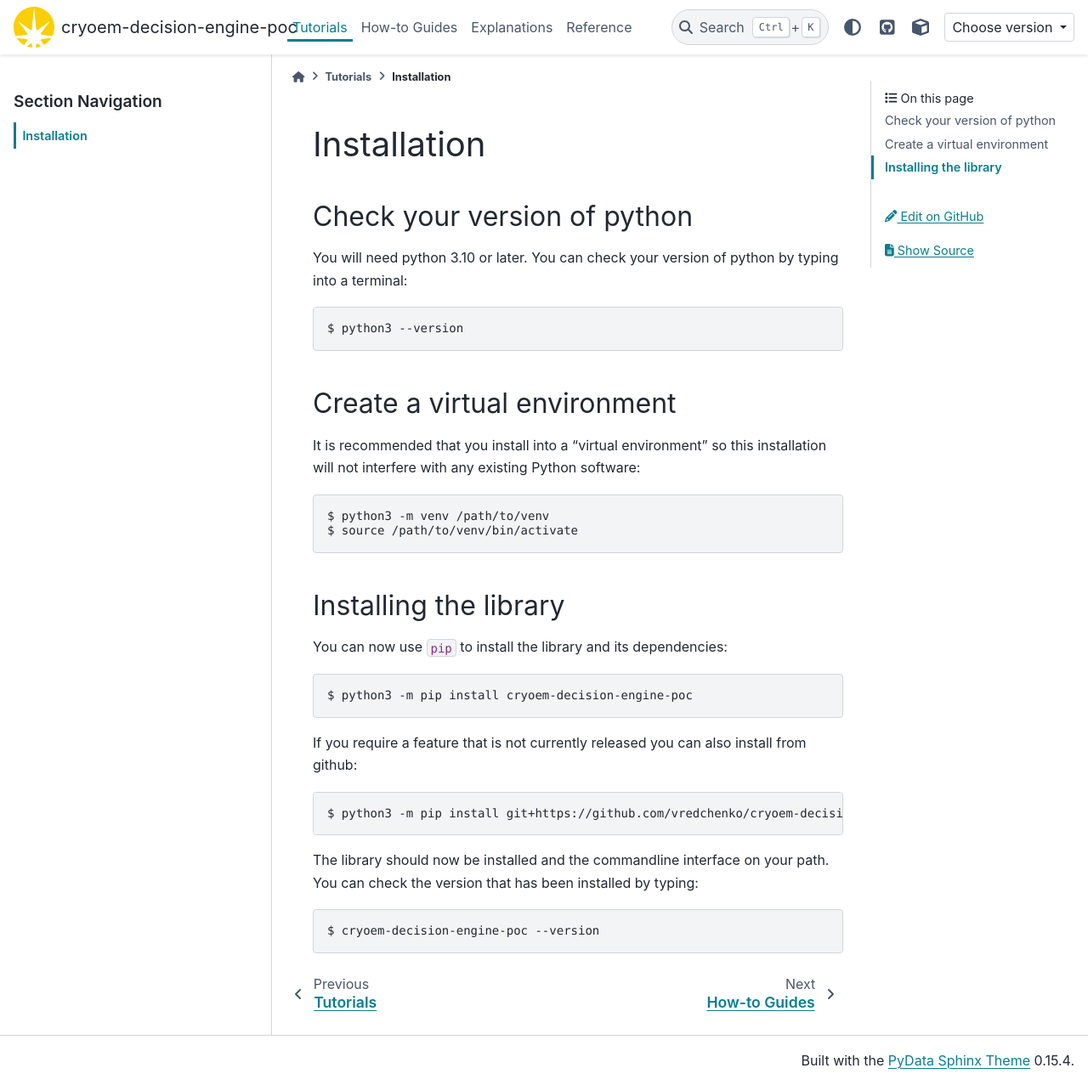
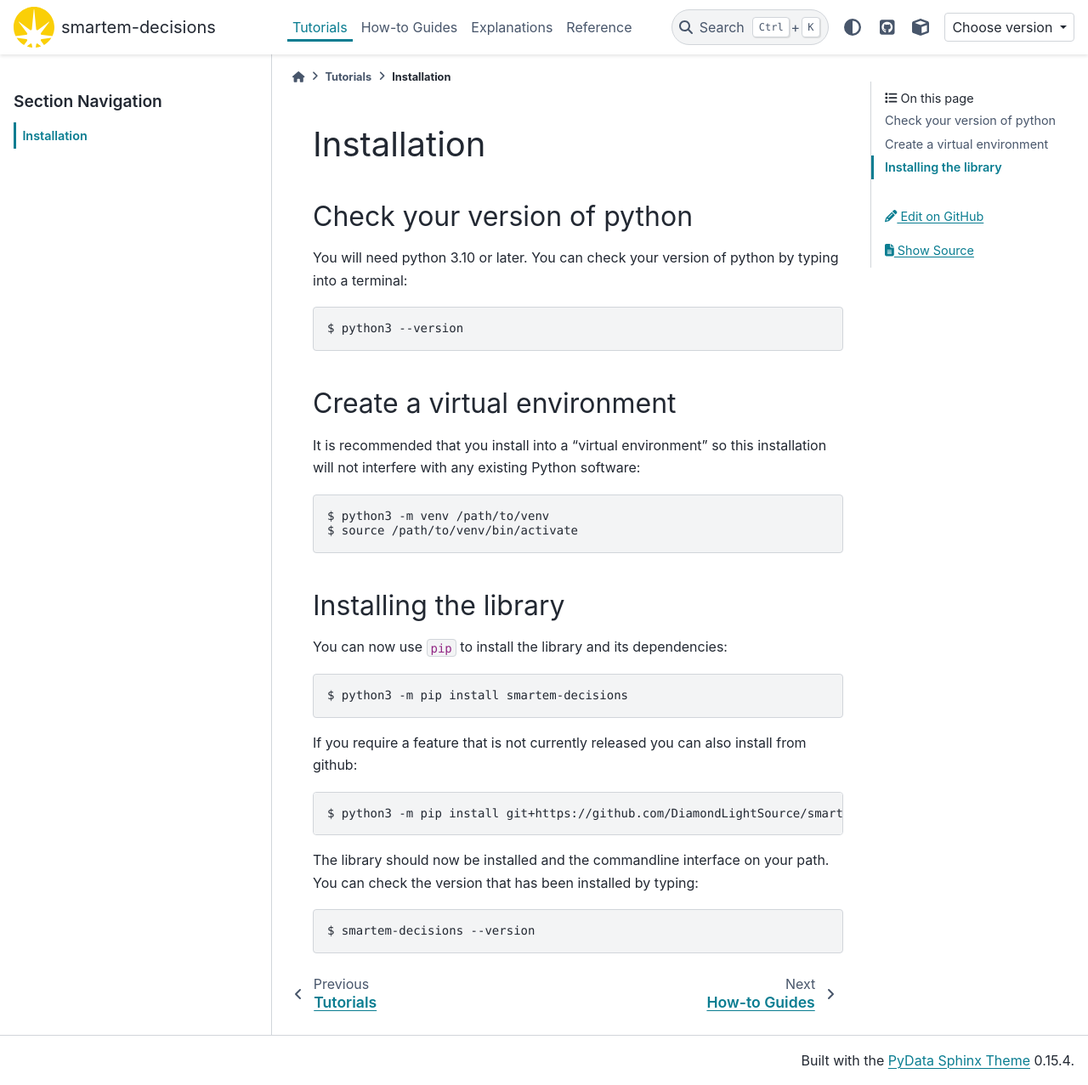
Before and after one commit to DiamondLightSource/smartem-decisions, a Sphinx documentation site: the page built from docs/tutorials/installation.md, in a window 1280 px wide and 1277 px high. Shown: the whole window at 85% size. Built offline with Sphinx 7.4.7 and the PyData theme 0.15.4, drawn with Linux system fonts in a browser that asks for light colours; pages that are not in the unit, such as notebooks, are missing from menus; the version number could not be read and is left out.

Commit message:
update project metadata since the repository moved org/reponame

````diff
--- a/docs/conf.py
+++ b/docs/conf.py
@@ -16,7 +16,7 @@ import cryoem_decision_engine_poc
 # -- General configuration ------------------------------------------------
 
 # General information about the project.
-project = "cryoem-decision-engine-poc"
+project = "smartem-decisions"
 
 # The full version, including alpha/beta/rc tags.
 release = cryoem_decision_engine_poc.__version__
@@ -128,7 +128,7 @@ copybutton_prompt_is_regexp = True
 # a list of builtin themes.
 #
 html_theme = "pydata_sphinx_theme"
-github_repo = "cryoem-decision-engine-poc"
+github_repo = "smartem-decisions"
 github_user = "vredchenko"
 switcher_json = f"https://{github_user}.github.io/{github_repo}/switcher.json"
 switcher_exists = requests.get(switcher_json).ok
--- a/docs/tutorials/installation.md
+++ b/docs/tutorials/installation.md
@@ -24,19 +24,19 @@ $ source /path/to/venv/bin/activate
 You can now use `pip` to install the library and its dependencies:
 
 ```
-$ python3 -m pip install cryoem-decision-engine-poc
+$ python3 -m pip install smartem-decisions
 ```
 
 If you require a feature that is not currently released you can also install
 from github:
 
 ```
-$ python3 -m pip install git+https://github.com/vredchenko/cryoem-decision-engine-poc.git
+$ python3 -m pip install git+https://github.com/DiamondLightSource/smartem-decisions.git
 ```
 
 The library should now be installed and the commandline interface on your path.
 You can check the version that has been installed by typing:
 
 ```
-$ cryoem-decision-engine-poc --version
+$ smartem-decisions --version
 ```
````
Also changed, not shown: README.md (+13 -9 lines), docs/how-to/run-container.md (+3 -3 lines), docs/reference.md (+1 -1 lines), pyproject.toml (+8 -7 lines), .copier-answers.yml, .github/CONTRIBUTING.md, 1 other file.
